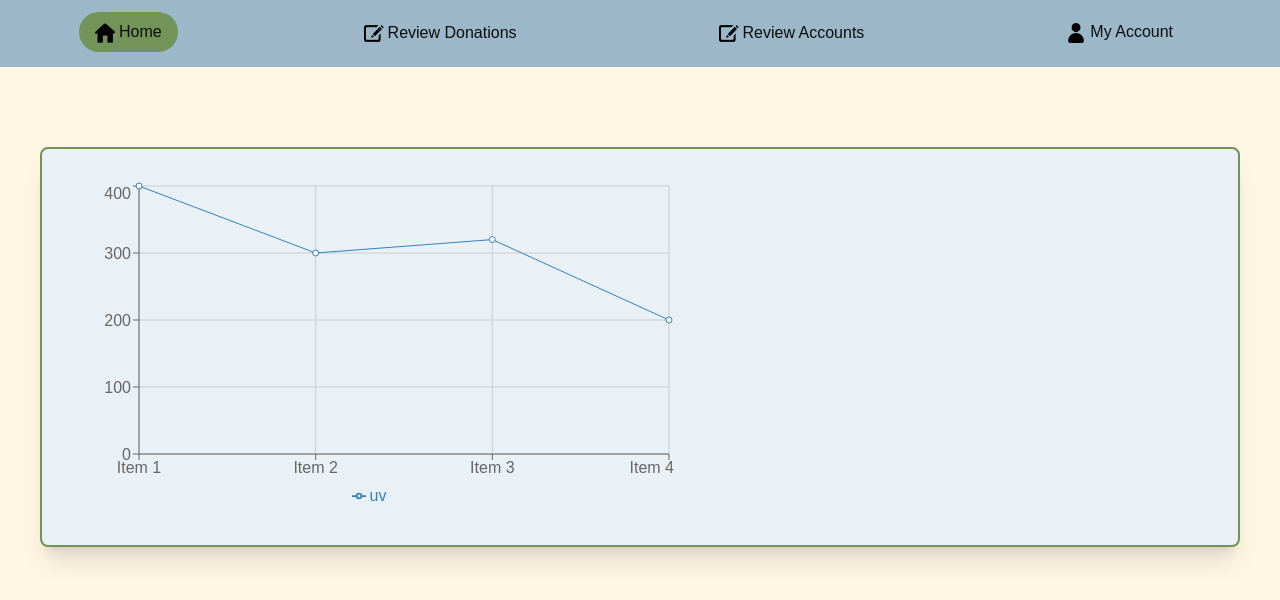
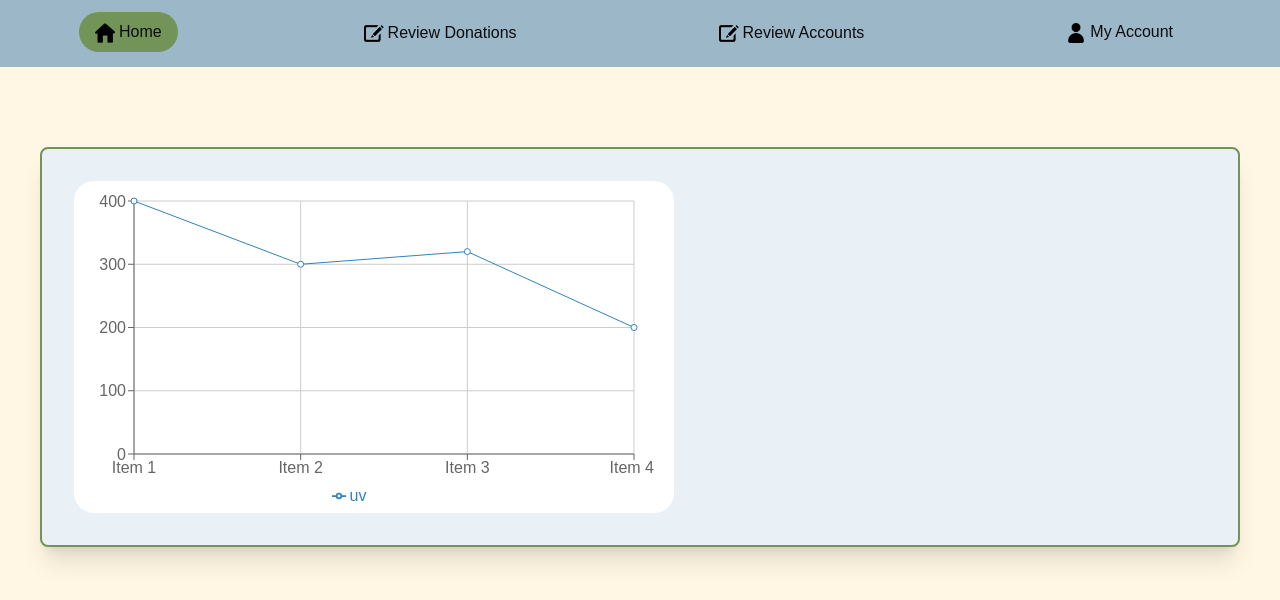
Before and after one commit to Kaytster/SoftwareEngineering-Project, a Next.js app: page /reports in a window 1280 px wide. Shown: the top 600 px of the page. Built offline with nearby package versions, Linux system fonts and the light colour scheme.

Commit message:
Added styling to chart

```diff
--- a/src/app/reports/page.tsx
+++ b/src/app/reports/page.tsx
@@ -47,8 +47,9 @@ export default function Reports() {
         <div className="relative w-300 h-100 mx-auto mt-20">
             <div className="absolute inset-0 p-8 bg-[#E9F1F6] border-2 border-[#729458] rounded-lg shadow-xl z-20">
                 <div className="flex space-x-6 h-full">
-                    <LineChart style={{width: '100%', aspectRatio: 1.618, maxWidth: 600}}
-                               responsive data={data}>
+                    <LineChart style={{width: '100%', aspectRatio: 1.618, maxWidth: 600, backgroundColor:"white", borderRadius: 20, paddingRight: 20}}
+                               responsive data={data}
+                               margin={{top: 20, right: 20, bottom: 5, left: 0}}>
                         <CartesianGrid />
                         <Line dataKey="uv" />
                         <XAxis dataKey="name" />
```
